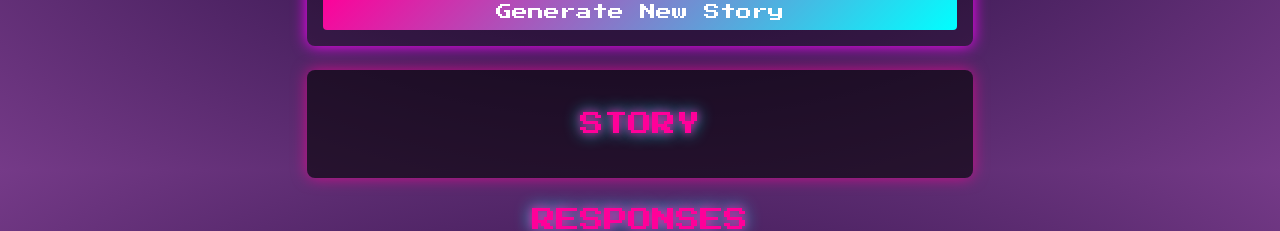
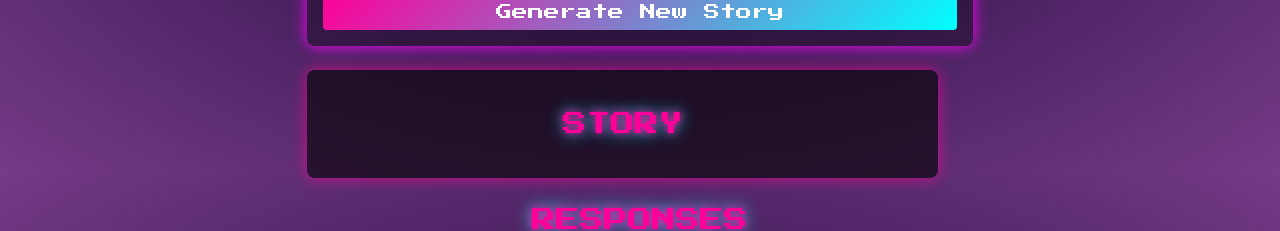
Before and after one commit to glaedn/time-traveler, a React (Vite) app: page / in a window 1280 px wide. Shown: the part 630-861 px from the top of the page. Built offline with nearby package versions, Linux system fonts and the light colour scheme; no server answers.

Commit message:
adjusted width of story container for mobile

```diff
--- a/src/components/TimeMachine.css
+++ b/src/components/TimeMachine.css
@@ -78,6 +78,7 @@ body {
     padding: 16px;
     box-shadow: 0 0 15px rgba(255, 0, 153, 0.7);
     margin-bottom: 24px;
+    max-width: 90%;
   }
 
   .cards-container {
```
